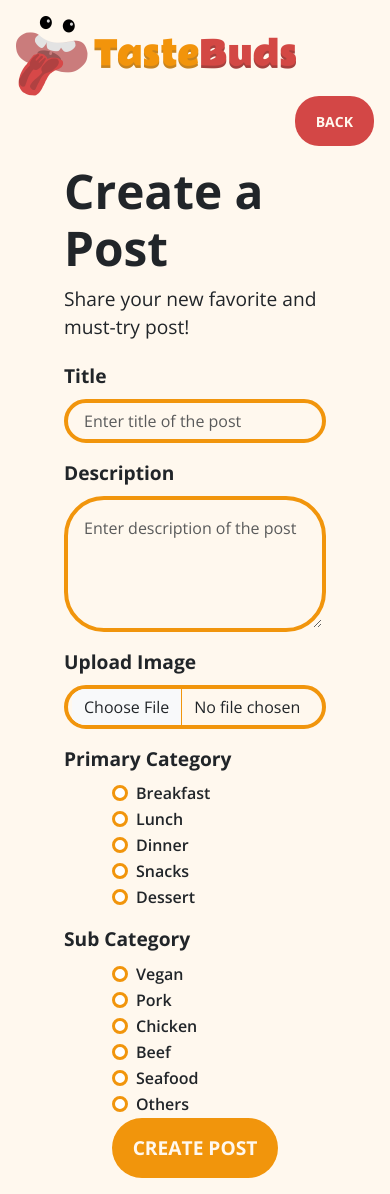
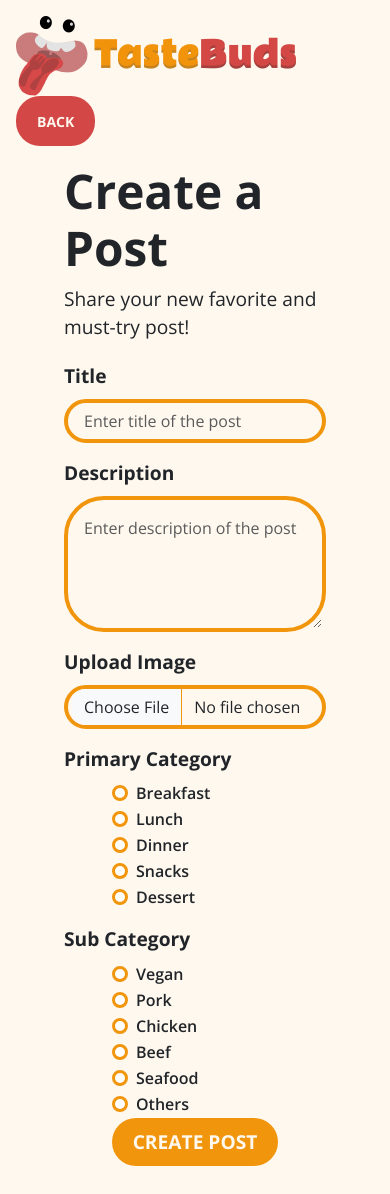
Before and after one commit to HexaStacks-org/TasteBuds, a PHP site: page /createPost.php in a window 390 px wide. After the commit the page ends 1166 px from the top, so only its background shows below. Run offline with PHP 8.4, Linux system fonts and the light colour scheme; some web fonts are replaced.

Commit message:
fixed the responsiveness of the create post and create recipe page

```diff
--- a/createPost.php
+++ b/createPost.php
@@ -21,13 +21,13 @@
     <div class="container-fluid px-0">
         <div class="row g-0 align-items-start">
             <div class="col-md-6 col-12">
-                <div class="post-form mx-3 my-3 px-5">
+                <div class="post-form mx-3 mt-3 px-5">
                     <div class="row">
                         <div class="col d-flex justify-content-start">
                             <img src="shared/assets/image/Logo Combination 1.png"
                                 class="logo d-inline-block align-text-top" />
                         </div>
-                        <div class="col d-flex align-items-center justify-content-end">
+                        <div class="col d-flex align-items-center">
                             <button class="btn back-btn" id="back-btn">BACK</button>
                         </div>
                     </div>
@@ -51,7 +51,7 @@
                             <input type="file" class="form-control" id="image" name="image" accept="image/*" required>
                         </div>
 
-                        <div class="mb-3 mx-5">
+                        <div class="mx-5 align-items-center">
                             <p class="form-category">
                                 Primary Category
                             </p>
--- a/createRecipe.php
+++ b/createRecipe.php
@@ -28,7 +28,7 @@
                                 <img src="shared/assets/image/Logo Combination 1.png"
                                     class="logo d-inline-block align-text-top" />
                             </div>
-                            <div class="col d-flex align-items-center justify-content-end">
+                            <div class="col d-flex align-items-center">
                                 <button class="btn back-btn" id="back-btn">BACK</button>
                             </div>
                         </div>
--- a/shared/assets/css/createPost.css
+++ b/shared/assets/css/createPost.css
@@ -102,10 +102,15 @@ body {
     font-family: var(--ff-text);
     font-size: var(--fs-h6);
     color: #fff8EE;
-    width: 400px;
-    height: 60px;
+    width: 380px;
+    height: 48px;
     border-radius: 40px;
     font-weight: bolder;
+}
+
+.btn-create:hover {
+    background-color: var(--clr-primary);
+    color: #fff8EE;
 }
 
 .form-label::placeholder {
```
Also changed, not shown: shared/assets/css/createRecipe.css (+5 -5 lines).
